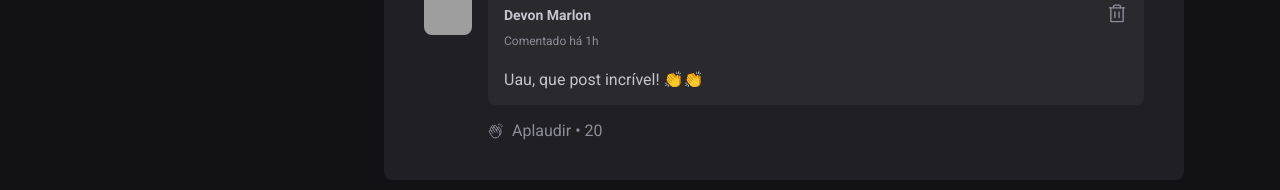
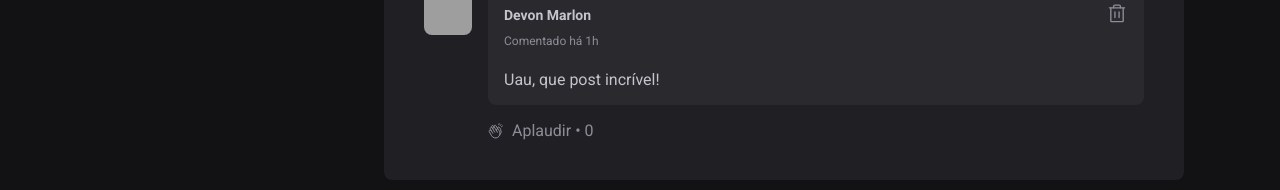
Before and after one commit to Freirelf/flow-feed, a React (Vite) app: page / in a window 1280 px wide. Shown: the part 606-796 px from the top of the page. Built offline with nearby package versions, Linux system fonts and the light colour scheme; grey boxes are pictures that could not be loaded.

Commit message:
like button

```diff
--- a/src/components/Comment/index.jsx
+++ b/src/components/Comment/index.jsx
@@ -1,8 +1,17 @@
 import { HandsClapping, Trash } from 'phosphor-react'
 import styles from './styles.module.css'
 import Avatar from '../Avatar'
+import { useState } from 'react'
 
 export default function Comment({content, onDeleteComment}) {
+  const [likeCount, setLikeCount] = useState(0)
+
+  function handleLikeComment(){
+    setLikeCount((state) => {
+      return state + 1;
+    })
+  }
+
   function handleDeleteComment(){
 
     onDeleteComment(content)
@@ -25,13 +34,13 @@ export default function Comment({content, onDeleteComment}) {
             </button>
           </header>
 
-          <p>{content} 👏👏</p>
+          <p>{content}</p>
         </div>
 
         <footer>
-          <button>
+          <button onClick={handleLikeComment}>
             <HandsClapping />
-            Aplaudir <span>20</span>
+            Aplaudir <span>{likeCount}</span>
           </button>
         </footer>
       </div>
--- a/src/components/Comment/styles.module.css
+++ b/src/components/Comment/styles.module.css
@@ -76,7 +76,7 @@
 }
 
 .commentBox footer button:hover {
-  color: var(--blue-500);
+  color: var(--green-500);
 }
 
 .commentBox footer button svg {
```
